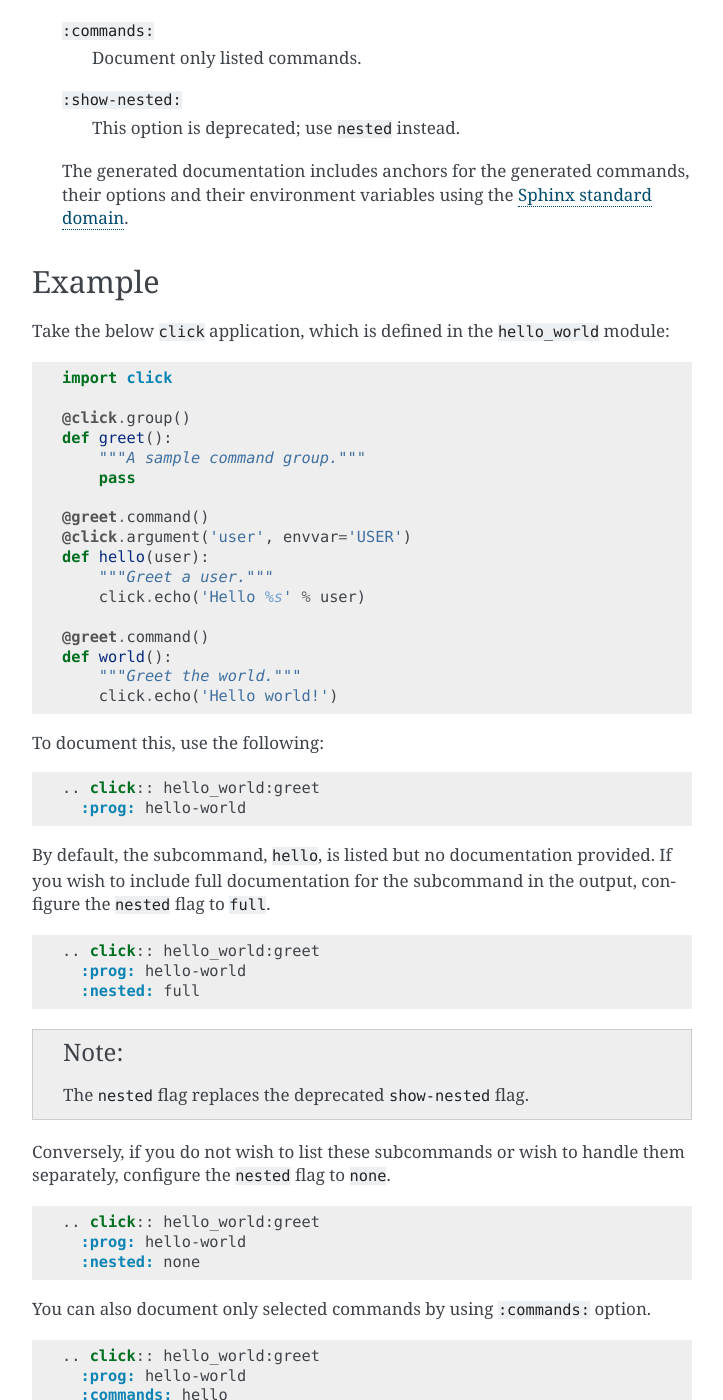
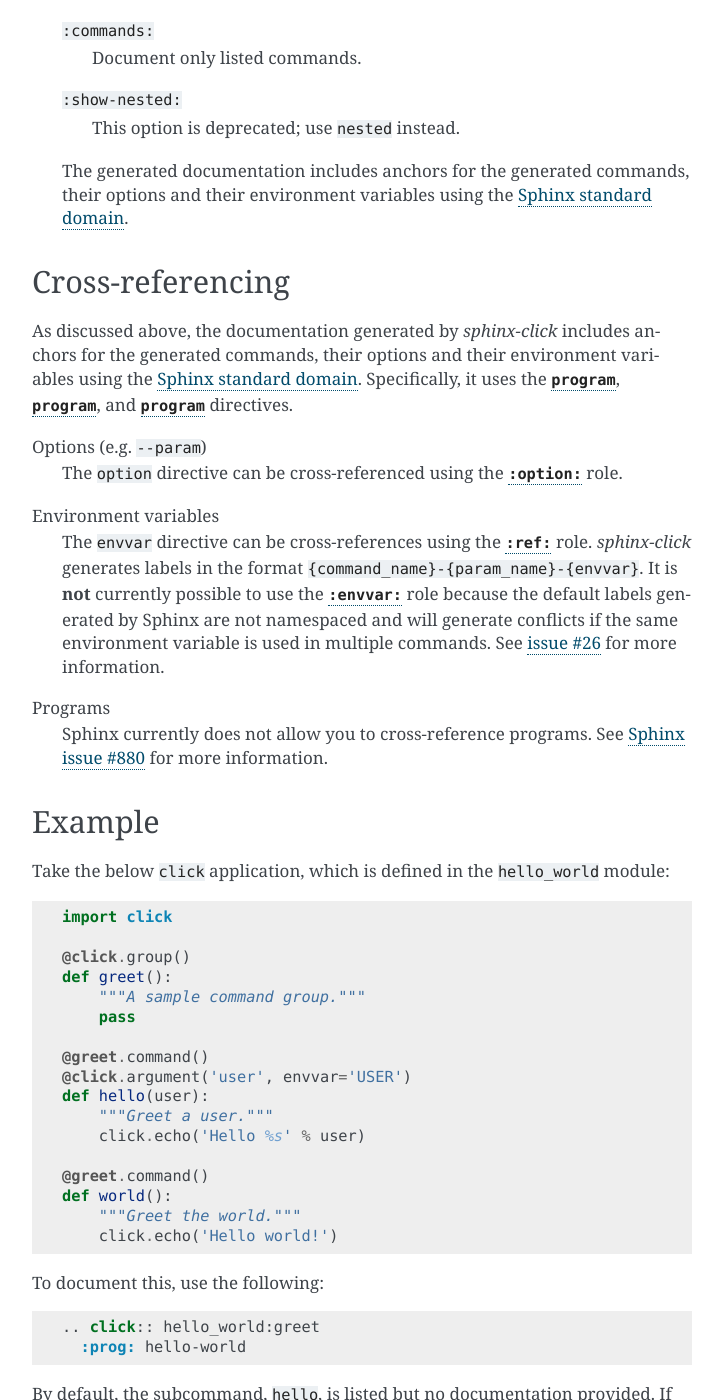
Before and after one commit to click-contrib/sphinx-click, a Sphinx documentation site: the page built from docs/usage.rst, in a window 1280 px wide and 1400 px high, scrolled down 1085 px. Shown: the whole window, without its empty margins (388-1111 px from the left). Built offline with Sphinx 7.4.7, drawn with Linux system fonts in a browser that asks for light colours; some of the changed text lies outside the part shown.

Commit message:
docs: Improve information on cross-referencing
Signed-off-by: Stephen Finucane <stephen@that.guru>
Closes: #92

```diff
--- a/docs/usage.rst
+++ b/docs/usage.rst
@@ -59,11 +59,38 @@ Once enabled, *sphinx-click* enables automatic documentation for
    their options and their environment variables using the `Sphinx standard
    domain`_.
 
-.. _Sphinx directive: http://www.sphinx-doc.org/en/stable/extdev/markupapi.html
-.. _click-based: https://click.palletsprojects.com/en/8.0.x
-.. _Sphinx standard domain: https://www.sphinx-doc.org/en/master/usage/restructuredtext/domains.html#the-standard-domain
-.. |click.core.BaseCommand| replace:: ``click.core.BaseCommand``
-.. _click.core.BaseCommand: https://click.palletsprojects.com/en/8.0.x/api/#click.BaseCommand
+
+.. _cross-referencing:
+
+Cross-referencing
+-----------------
+
+As discussed above, the documentation generated by *sphinx-click* includes
+anchors for the generated commands, their options and their environment
+variables using the `Sphinx standard domain`_. Specifically, it uses the
+|program directive|_, |option directive|_, and |envvar directive|_ directives.
+
+Options (e.g. ``--param``)
+  The ``option`` directive can be cross-referenced using the |option role|_
+  role.
+
+Environment variables
+  The ``envvar`` directive can be cross-references using the |ref role|_ role.
+  *sphinx-click* generates labels in the format
+  ``{command_name}-{param_name}-{envvar}``. It is **not** currently possible to
+  use the |envvar role|_ role because the default labels generated by Sphinx
+  are not namespaced and will generate conflicts if the same environment
+  variable is used in multiple commands. See `issue #26`__ for more
+  information.
+
+  __ https://github.com/click-contrib/sphinx-click/issues/26
+
+Programs
+  Sphinx currently does not allow you to cross-reference programs. See `Sphinx
+  issue #880`__ for more information.
+
+  __ https://github.com/sphinx-doc/sphinx/issues/880
+
 
 Example
 -------
@@ -130,7 +157,8 @@ You can also document only selected commands by using ``:commands:`` option.
       :commands: hello
 
 You can cross-reference the commands, option and environment variables using
-the roles provided by the `Sphinx standard domain`_.
+the roles provided by the `Sphinx standard domain`_. See
+:ref:`cross-referencing` for more information.
 
 .. code-block:: rst
 
@@ -206,5 +234,24 @@ assuming the group or command in ``git.git`` is named ``cli``.
 Refer to `issue #2 <https://github.com/click-contrib/sphinx-click/issues/2>`__
 for more information.
 
+.. URLs
+
+.. _Sphinx directive: http://www.sphinx-doc.org/en/stable/extdev/markupapi.html
+.. _click-based: https://click.palletsprojects.com/en/8.0.x
+.. _Sphinx standard domain: https://www.sphinx-doc.org/en/master/usage/restructuredtext/domains.html#the-standard-domain
+.. |click.core.BaseCommand| replace:: ``click.core.BaseCommand``
+.. _click.core.BaseCommand: https://click.palletsprojects.com/en/8.0.x/api/#click.BaseCommand
 .. |CommandCollection| replace:: :code:`CommandCollection`
 .. _CommandCollection: https://click.palletsprojects.com/en/7.x/api/#click.CommandCollection
+.. |program directive| replace:: ``program``
+.. _program directive: https://www.sphinx-doc.org/en/master/usage/restructuredtext/domains.html#directive-program
+.. |option directive| replace:: ``program``
+.. _option directive: https://www.sphinx-doc.org/en/master/usage/restructuredtext/domains.html#directive-option
+.. |envvar directive| replace:: ``program``
+.. _envvar directive: https://www.sphinx-doc.org/en/master/usage/restructuredtext/domains.html#directive-envvar
+.. |option role| replace:: ``:option:``
+.. _option role: https://www.sphinx-doc.org/en/master/usage/restructuredtext/roles.html#role-option
+.. |ref role| replace:: ``:ref:``
+.. _ref role: https://www.sphinx-doc.org/en/master/usage/restructuredtext/roles.html#role-ref
+.. |envvar role| replace:: ``:envvar:``
+.. _envvar role: https://www.sphinx-doc.org/en/master/usage/restructuredtext/roles.html#role-envvar
```
